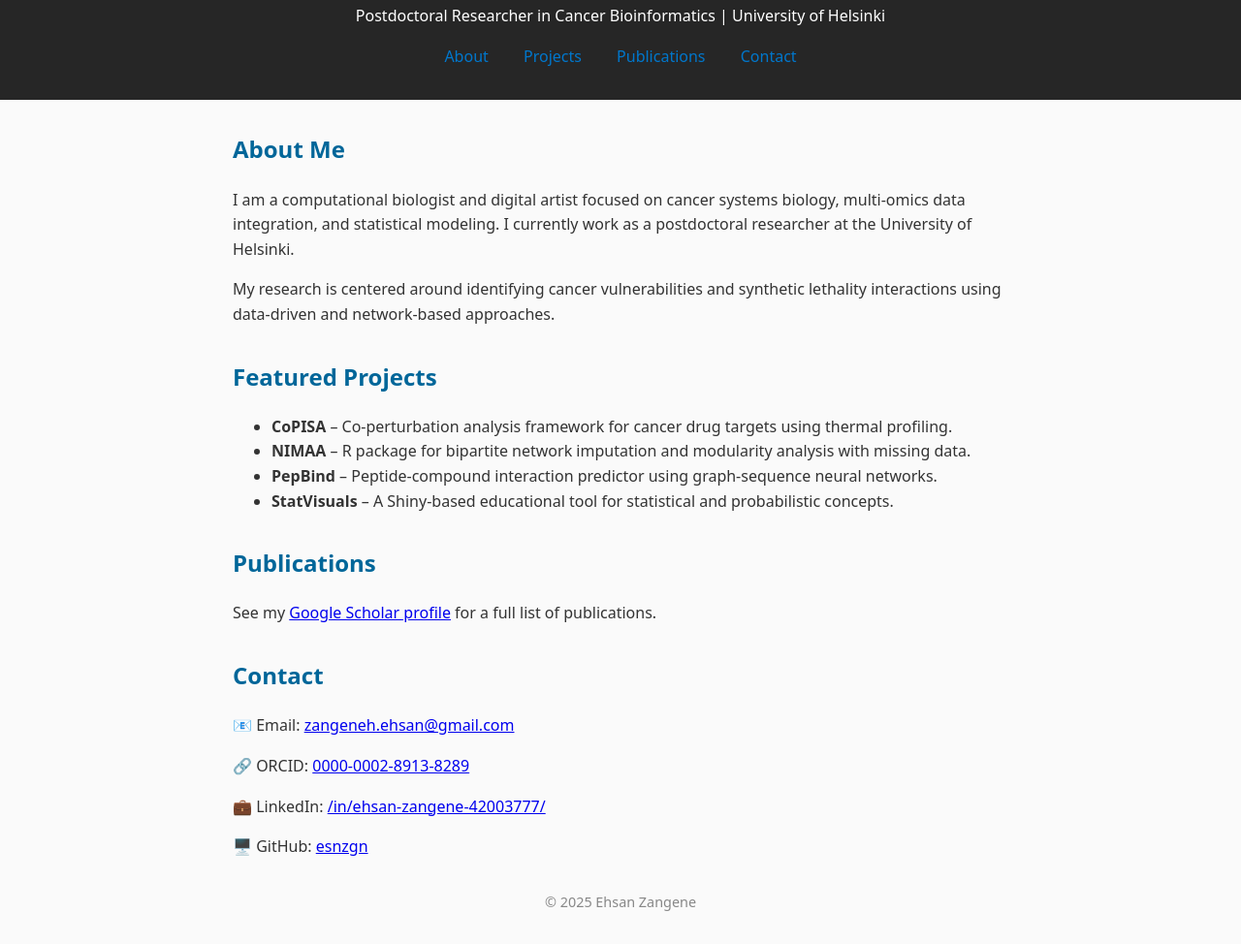
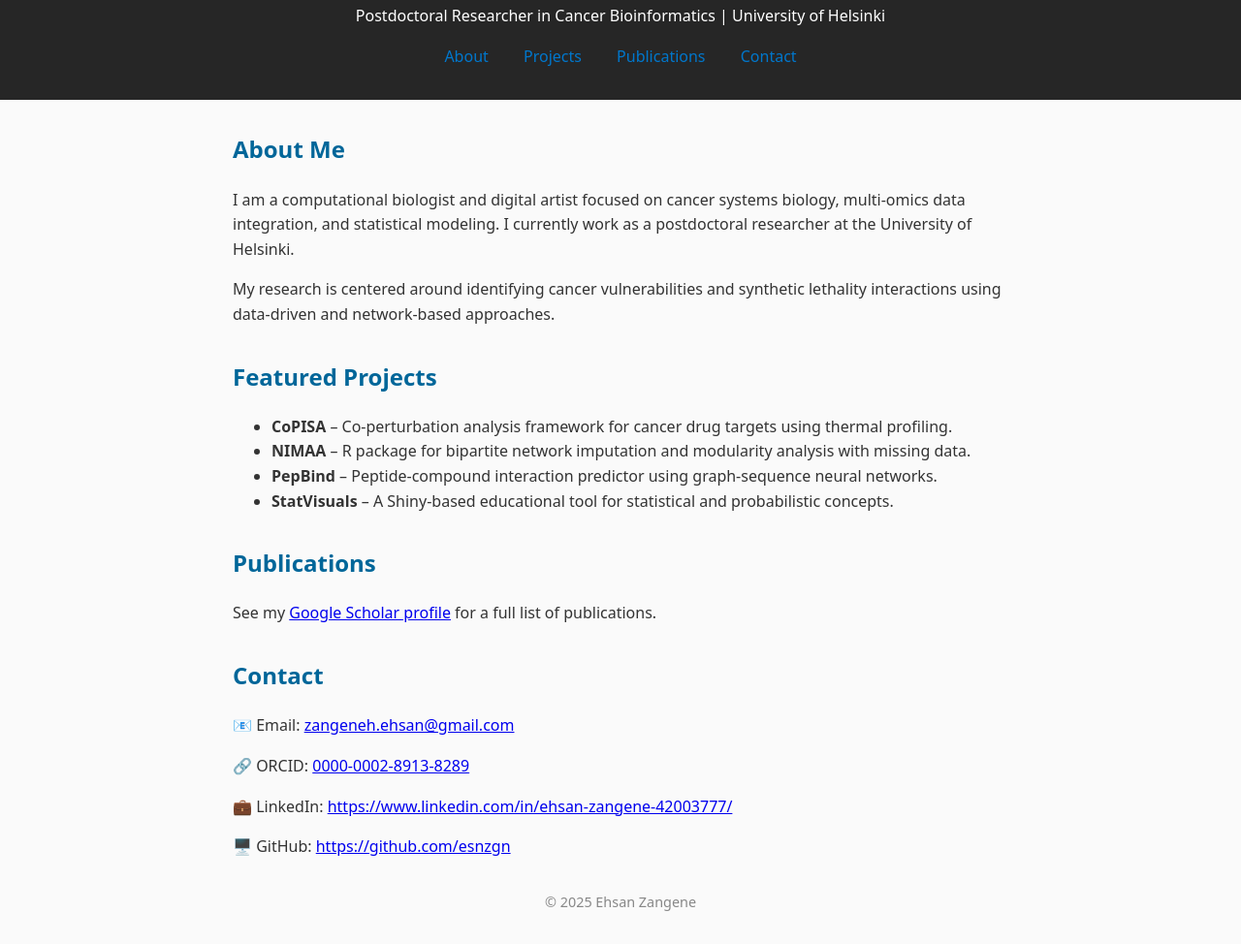
Before and after one commit to esnzgn/esnzgn, a plain HTML site: page index.html in a window 1280 px wide. Shown: the part 122-1096 px from the top of the page at 97% size. Drawn offline with Linux system fonts and the light colour scheme.

Commit message:
Update index.html

```diff
--- a/index.html
+++ b/index.html
@@ -81,8 +81,8 @@
     <h2>Contact</h2>
     <p>📧 Email: <a href="mailto:zangeneh.ehsan@gmail.com">zangeneh.ehsan@gmail.com</a></p>
     <p>🔗 ORCID: <a href="https://orcid.org/0000-0002-8913-8289" target="_blank">0000-0002-8913-8289</a></p>
-    <p>💼 LinkedIn: <a href="https://linkedin.com/" target="_blank">/in/ehsan-zangene-42003777/</a></p>
-    <p>🖥️ GitHub: <a href="https://github.com/" target="_blank">esnzgn</a></p>
+    <p>💼 LinkedIn: <a href="https://www.linkedin.com" target="_blank">https://www.linkedin.com/in/ehsan-zangene-42003777/</a></p>
+    <p>🖥️ GitHub: <a href="https://github.com" target="_blank">https://github.com/esnzgn</a></p>
   </section>
 
   <footer>
```
